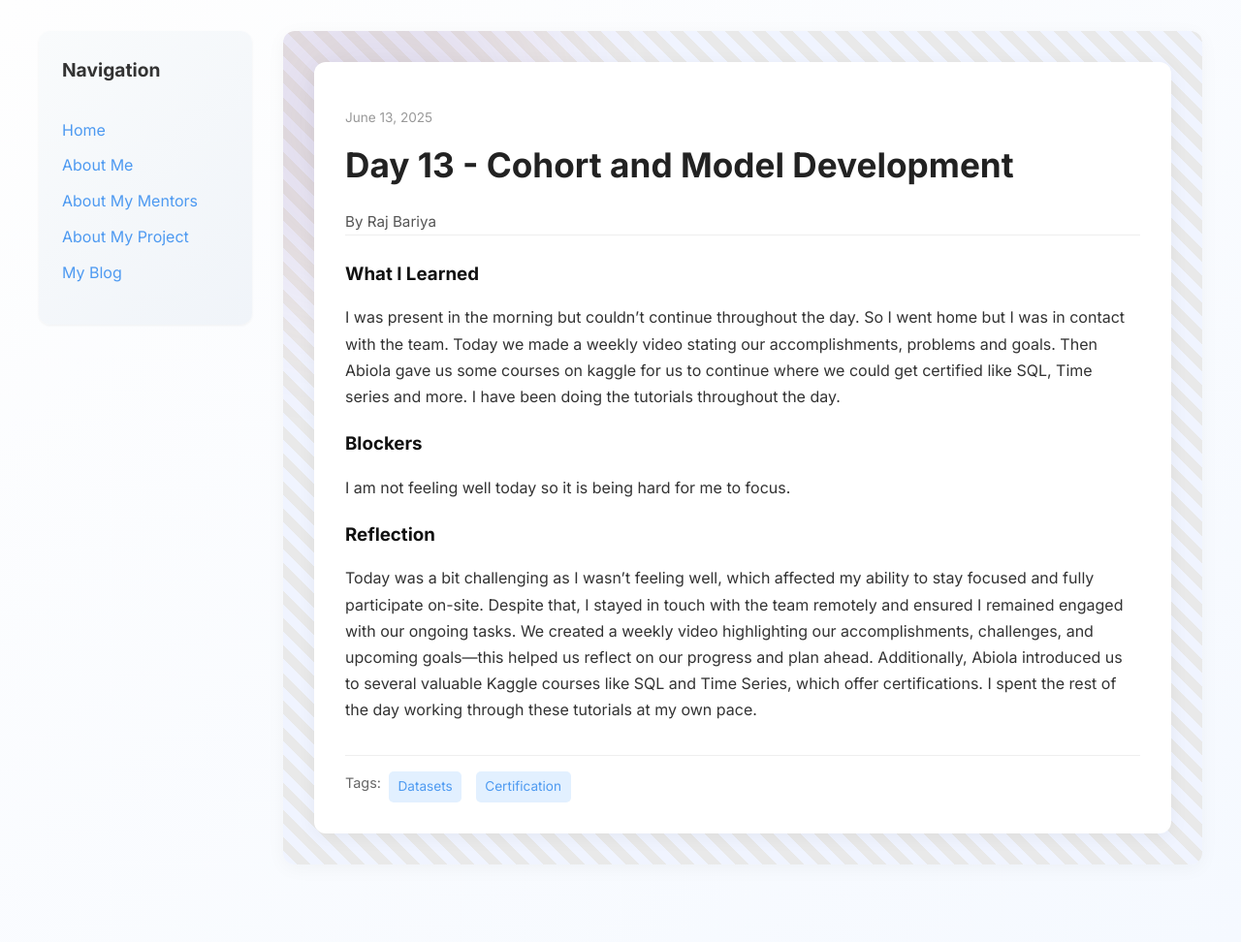
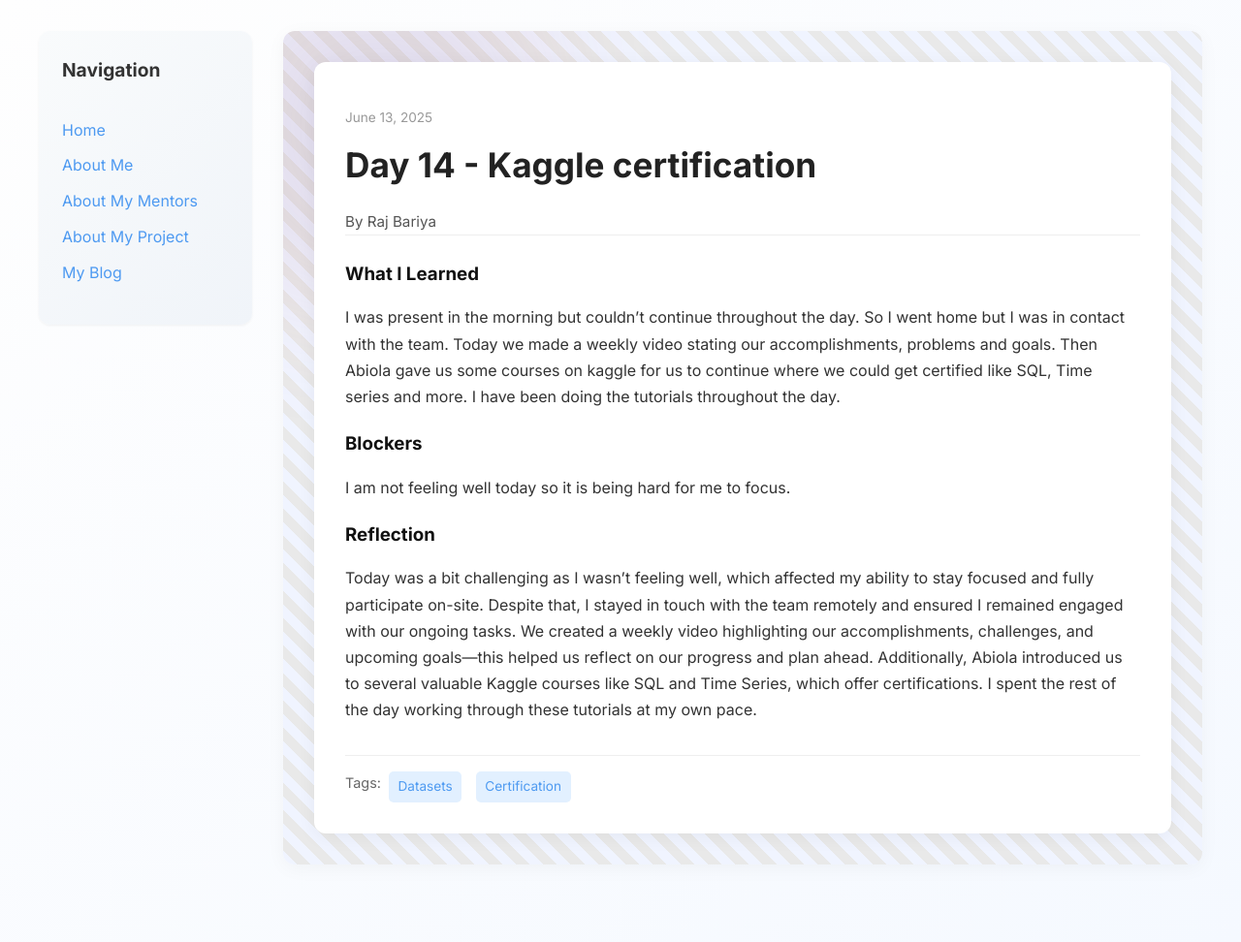
Before and after one commit to rajbariyaa/rajbariyaa.github.io, a Jekyll site: the page built from _posts/2025-06-13-day-14.md, in a window 1280 px wide. Shown: the whole page at 97% size. Built offline with Jekyll 4.4.1, drawn with Linux system fonts in a browser that asks for light colours.

Commit message:
Update 2025-06-13-day-14.md

```diff
--- a/_posts/2025-06-13-day-14.md
+++ b/_posts/2025-06-13-day-14.md
@@ -1,6 +1,6 @@
 ---
 layout: post
-title: "Day 13 - Cohort and Model Development "
+title: "Day 14 - Kaggle certification "
 date: 2025-06-13
 author: Raj Bariya
 permalink: /day14.html
```
